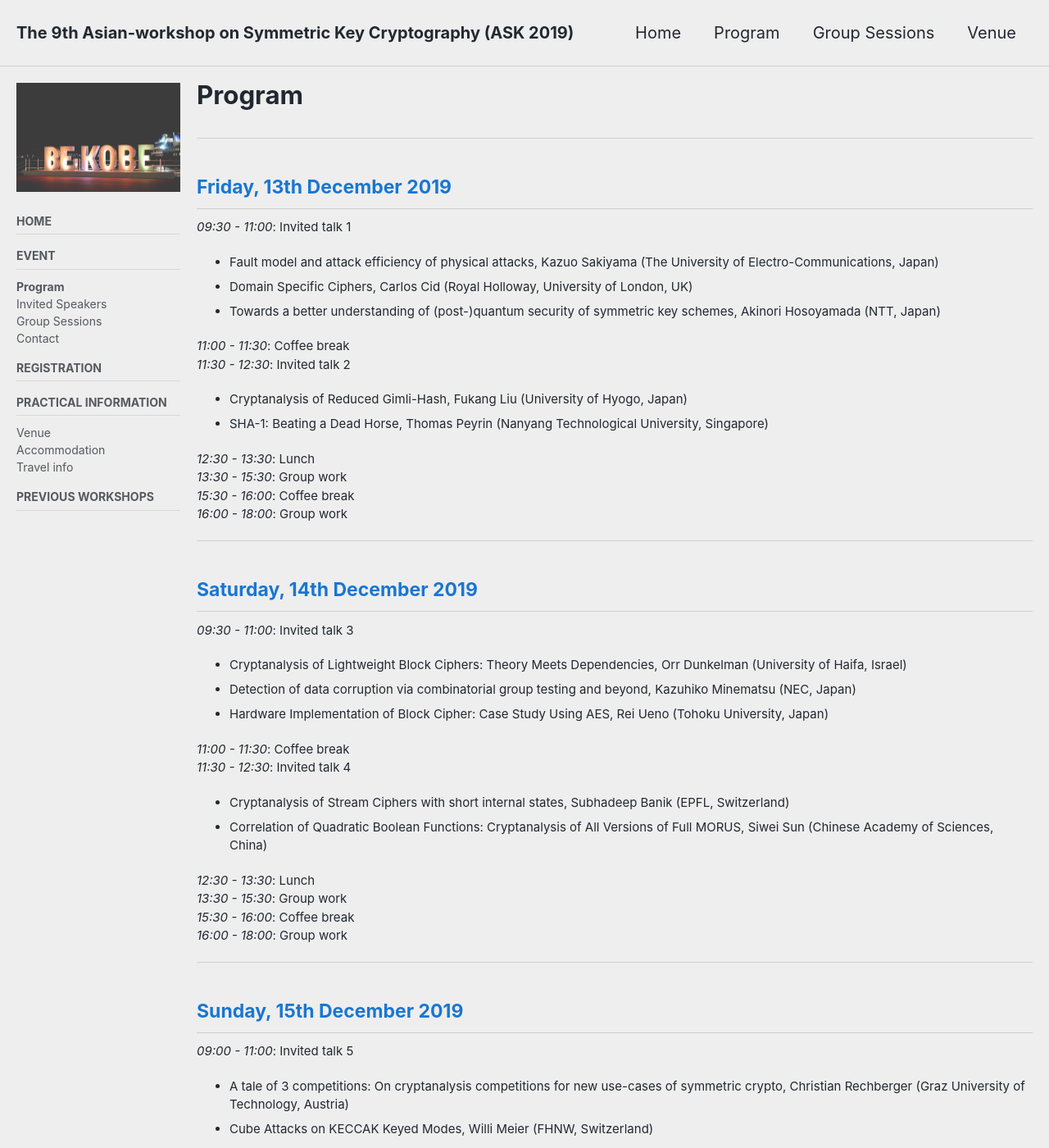
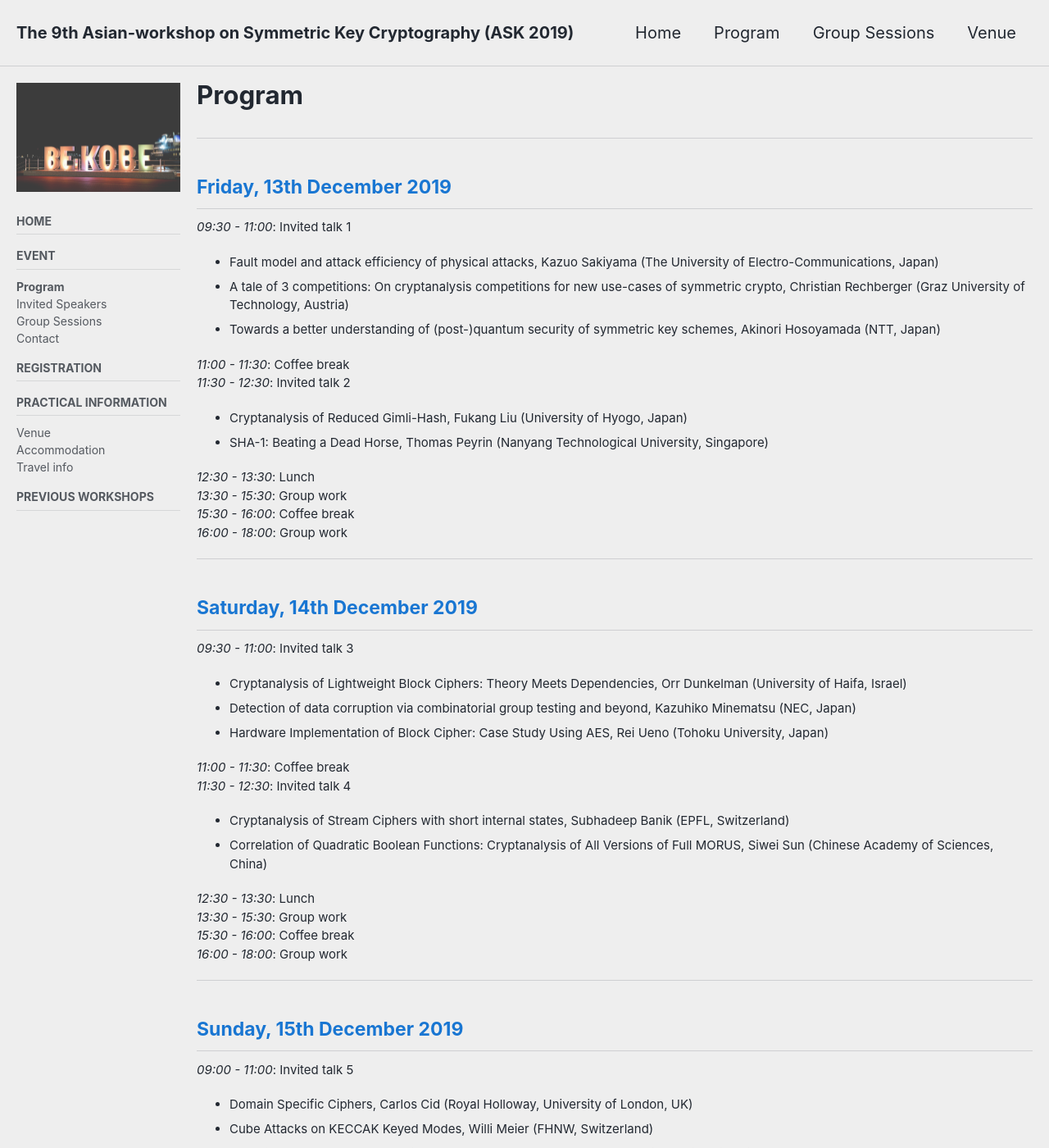
Before and after one commit to askworkshop/ask2019, a Jekyll site: the page built from program.md, in a window 1280 px wide and 1400 px high. Shown: the whole window at 82% size. Built offline with Jekyll 4.4.1, drawn with Linux system fonts in a browser that asks for light colours; cached includes are drawn as plain includes; nearby versions of some CDN libraries; our own code applies the rules of GitHub Pages for plain Markdown files; part of the change alters nothing that is shown.

Commit message:
change the order of list

```diff
--- a/program.md
+++ b/program.md
@@ -21,8 +21,8 @@ sidebar:
 
  - Fault model and attack efficiency of physical attacks,
   Kazuo Sakiyama (The University of Electro-Communications, Japan)
- - Domain Specific Ciphers,
-  Carlos Cid (Royal Holloway, University of London, UK)
+ - A tale of 3 competitions: On cryptanalysis competitions for new use-cases of symmetric crypto,
+  Christian Rechberger (Graz University of Technology, Austria)
  - Towards a better understanding of (post-)quantum security of symmetric key schemes,
   Akinori Hosoyamada (NTT, Japan)
 
@@ -69,8 +69,8 @@ sidebar:
 
 *09:00 - 11:00*: Invited talk 5
 
- - A tale of 3 competitions: On cryptanalysis competitions for new use-cases of symmetric crypto,
-  Christian Rechberger (Graz University of Technology, Austria)
+ - Domain Specific Ciphers,
+  Carlos Cid (Royal Holloway, University of London, UK)
  - Cube Attacks on KECCAK Keyed Modes,
   Willi Meier (FHNW, Switzerland)
  - Generic Attacks on Hash Combiners
```
